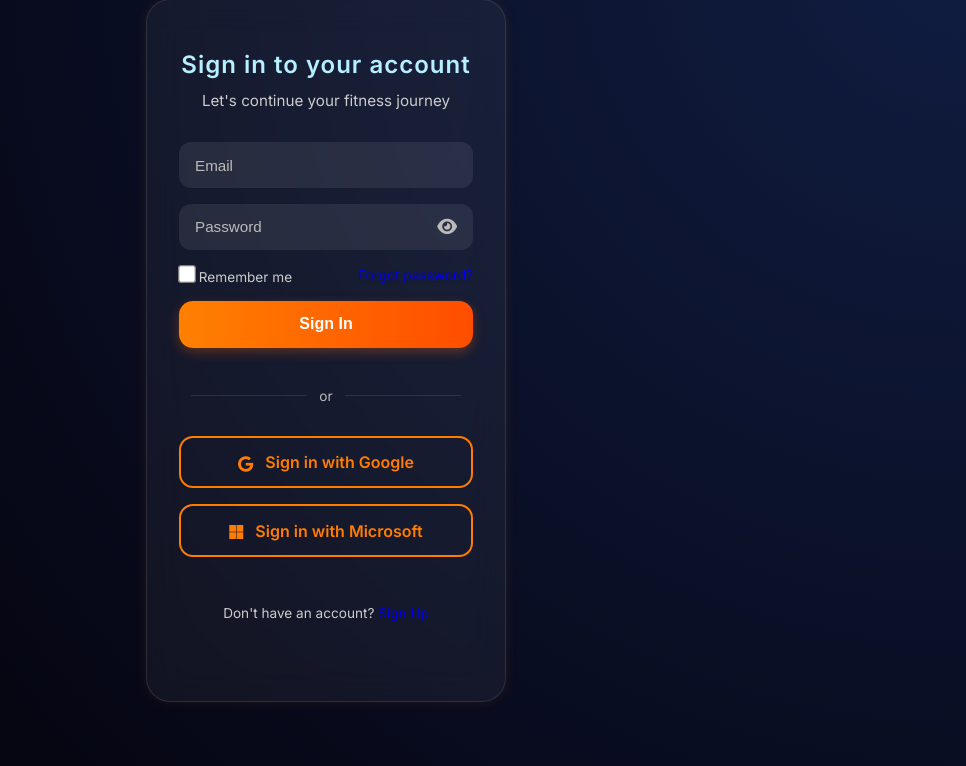
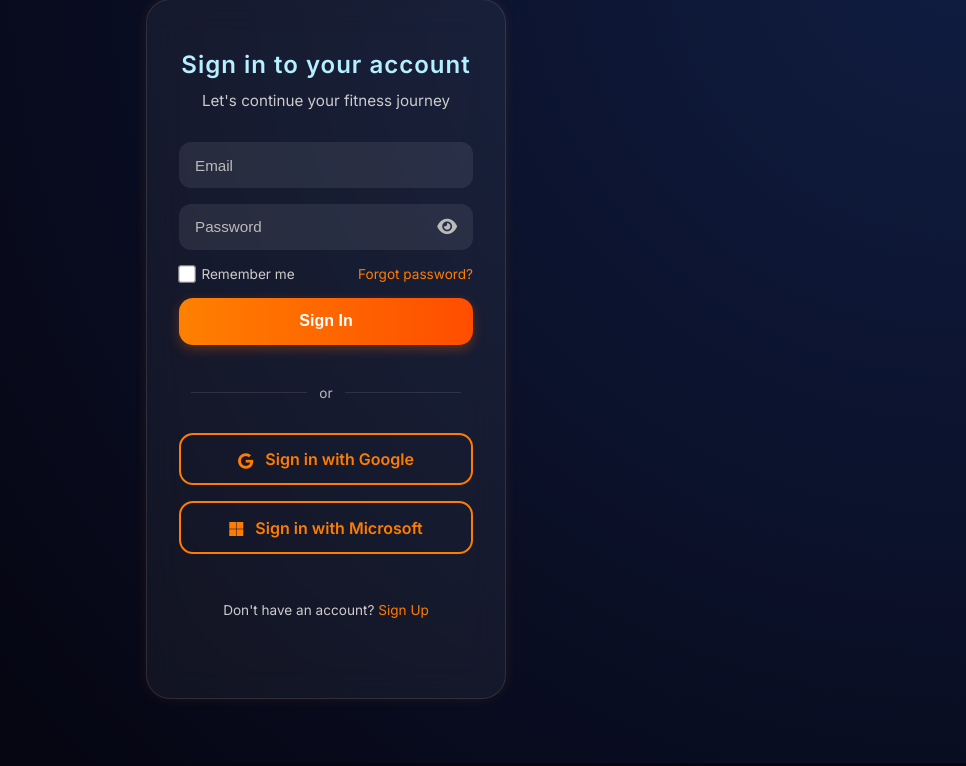
Before and after one commit to Jordan-ar/smart-life-manager, a Flask app: template templates/signin.html in a window 1280 px wide. Shown: the part 65-831 px from the top of the page, without its empty margins (314-1280 px from the left). Run offline with Flask 3, Linux system fonts and the light colour scheme; the template is opened without the code that fills it, so the values that code supplies are empty.

Commit message:
Update class names for better styles

```diff
--- a/templates/signin.html
+++ b/templates/signin.html
@@ -35,10 +35,10 @@
 
 					<!-- Remember Me and Forgot Password Links -->
 					<div class="form-options">
-						<label class="remember-me">
+						<label class="text-checkbox">
 							<input type="checkbox"> Remember me
 						</label>
-						<a href="#">Forgot password?</a>
+						<a href="#" class="link">Forgot password?</a>
 					</div>
 
 					<!-- Sign In Button and Social Sign In Options -->
@@ -57,7 +57,7 @@
 					<!-- Bottom Text for Sign Up Link -->
 					<p class="bottom-text">
 						Don't have an account?
-						<a href="#">Sign Up</a>
+						<a href="/templates/signup.html" class="link">Sign Up</a>
 					</p>
 				</form>
 			</div>
```
